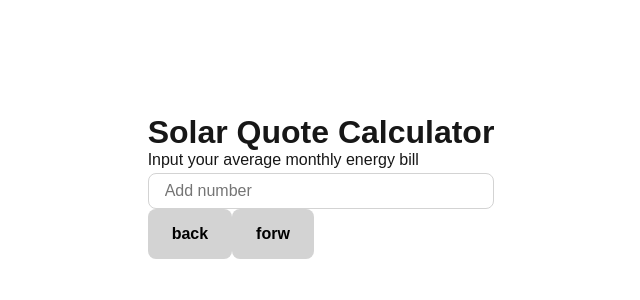
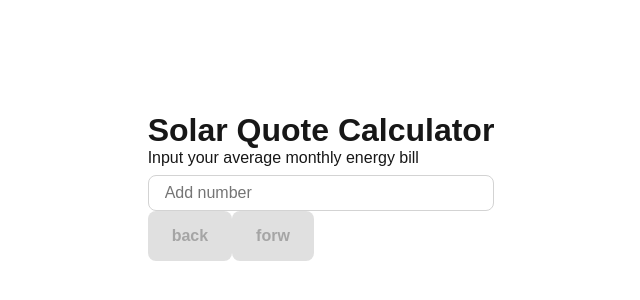
Before and after one commit to Liliana-MP/solar-calc, a Next.js app: page / in a window 1280 px wide. Shown: the part 214-514 px from the top of the page, without its empty margins (319-959 px from the left). Built offline with nearby package versions, Linux system fonts and the light colour scheme.

Commit message:
css fixes

```diff
--- a/src/app/_components/SolarQuoteForm.tsx
+++ b/src/app/_components/SolarQuoteForm.tsx
@@ -1,4 +1,5 @@
 "use client";
+import styles from "./components.module.css";
 import { useState } from "react";
 import { EnergyBill } from "./EnergyBill";
 import { LeadForm } from "./LeadForm";
--- a/src/app/_components/components.module.css
+++ b/src/app/_components/components.module.css
@@ -1,5 +1,5 @@
 .container {
   display: flex;
   flex-direction: column;
-  gap: 4px;
+  gap: 8px;
 }
--- a/src/app/globals.css
+++ b/src/app/globals.css
@@ -45,3 +45,13 @@ button {
   cursor: pointer;
   text-decoration: none;
 }
+
+button:not(:disabled):hover {
+  background-color: darkgray;
+}
+
+button:disabled {
+  cursor: not-allowed;
+  opacity: 0.7;
+  color: gray;
+}
--- a/src/app/page.module.css
+++ b/src/app/page.module.css
@@ -15,9 +15,3 @@
   gap: 32px;
   grid-row-start: 2;
 }
-
-.footer {
-  grid-row-start: 3;
-  display: flex;
-  gap: 24px;
-}
--- a/src/app/page.tsx
+++ b/src/app/page.tsx
@@ -7,7 +7,6 @@ export default function Home() {
       <main className={styles.main}>
         <SolarQuoteForm />
       </main>
-      <footer className={styles.footer}></footer>
     </div>
   );
 }
```
